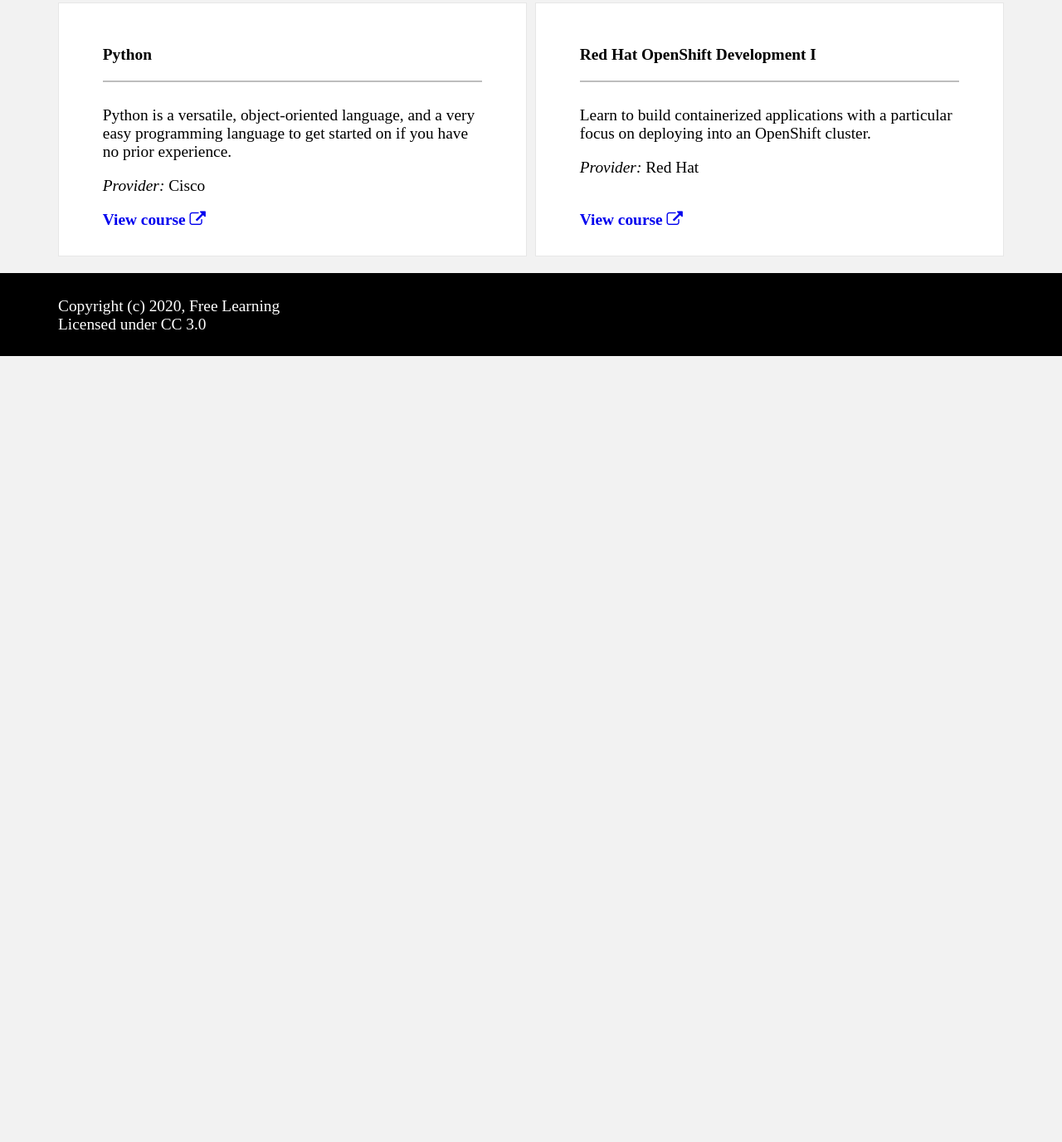
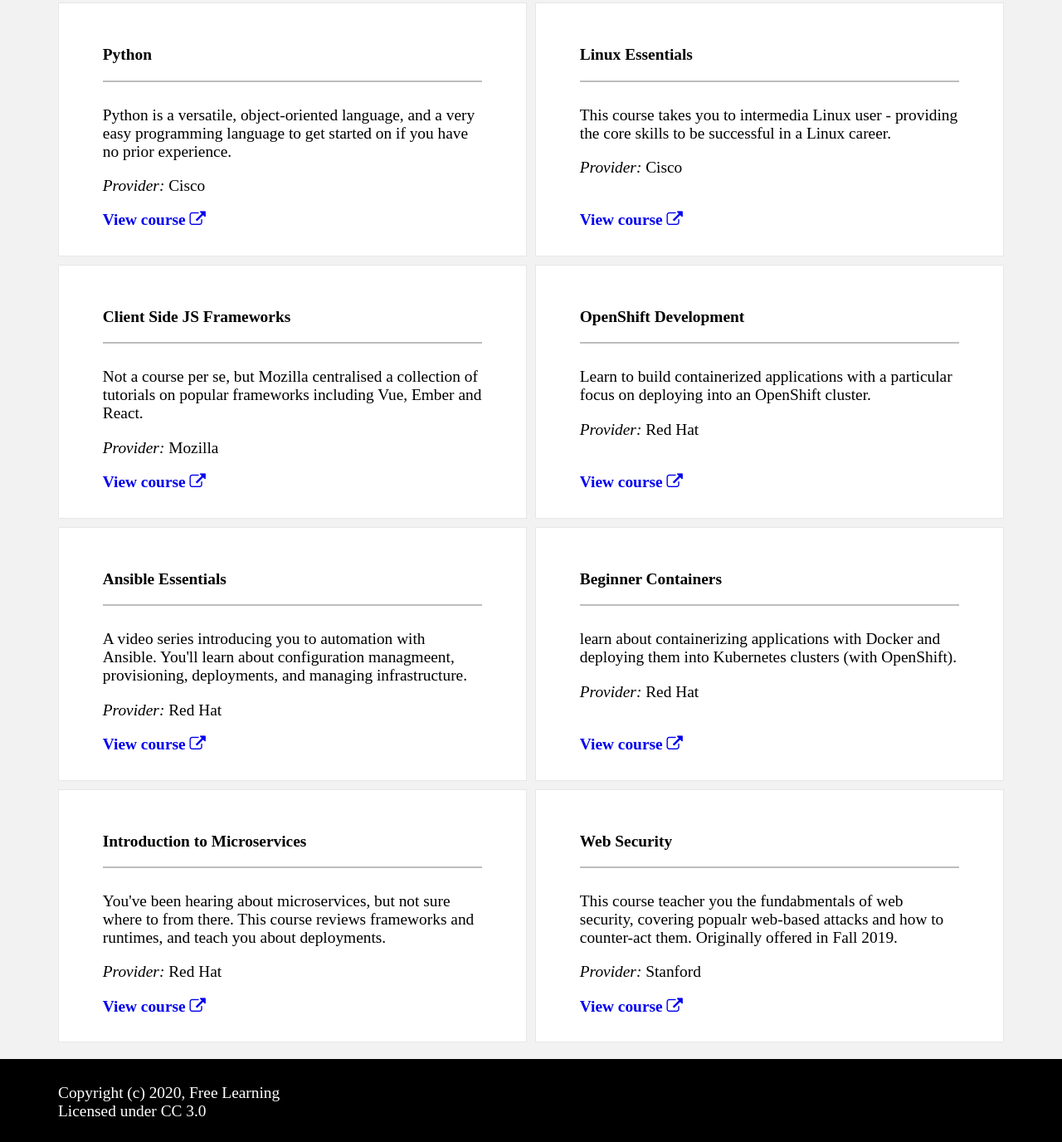
Before and after one commit to freelearningcourses/website, a plain HTML site: page index.html in a window 1280 px wide. Shown: the part 529-1905 px from the top of the page at 83% size. Before the commit the page ends 958 px from the top, so only its background shows below. Drawn offline with Linux system fonts and the light colour scheme.

Commit message:
Flesh out more courses

```diff
--- a/index.html
+++ b/index.html
@@ -68,7 +68,35 @@
 
             <div class="card">
                 <div class="card-header">
-                    <h3>Red Hat OpenShift Development I</h3>
+                    <h3>Linux Essentials</h3>
+                    <hr>
+                </div>
+                <div class="card-body">
+                    <p>This course takes you to intermedia Linux user - providing the core skills to be successful in a Linux career. </p>
+                    <p><em>Provider:</em> Cisco</p>
+                </div>
+                <div class="card-footer">
+                    <a href="https://www.netacad.com/virtual/wr/linux-essentials" class="btn btn-link">View course <i class="fa fa-external-link"></i></a>
+                </div>
+            </div>
+
+            <div class="card">
+                <div class="card-header">
+                    <h3>Client Side JS Frameworks</h3>
+                    <hr>
+                </div>
+                <div class="card-body">
+                    <p>Not a course per se, but Mozilla centralised a collection of tutorials on popular frameworks including Vue, Ember and React.</p>
+                    <p><em>Provider:</em> Mozilla</p>
+                </div>
+                <div class="card-footer">
+                    <a href="https://developer.mozilla.org/en-US/docs/Learn/Tools_and_testing/Client-side_JavaScript_frameworks" class="btn btn-link">View course <i class="fa fa-external-link"></i></a>
+                </div>
+            </div>
+
+            <div class="card">
+                <div class="card-header">
+                    <h3>OpenShift Development</h3>
                     <hr>
                 </div>
                 <div class="card-body">
@@ -79,6 +107,63 @@
                     <a href="https://www.redhat.com/en/services/training/do101-introduction-openshift-applications" class="btn btn-link">View course <i class="fa fa-external-link"></i></a>
                 </div>
             </div>
+
+            <div class="card">
+                <div class="card-header">
+                    <h3>Ansible Essentials</h3>
+                    <hr>
+                </div>
+                <div class="card-body">
+                    <p>A video series introducing you to automation with Ansible. You'll learn about configuration managmeent, provisioning, deployments, and managing infrastructure.</p>
+                    <p><em>Provider:</em> Red Hat</p>
+                </div>
+                <div class="card-footer">
+                    <a href="https://www.redhat.com/en/services/training/do007-ansible-essentials-simplicity-automation-technical-overview" class="btn btn-link">View course <i class="fa fa-external-link"></i></a>
+                </div>
+            </div>
+
+            <div class="card">
+                <div class="card-header">
+                    <h3>Beginner Containers</h3>
+                    <hr>
+                </div>
+                <div class="card-body">
+                    <p>learn about containerizing applications with Docker and deploying them into Kubernetes clusters (with OpenShift).</p>
+                    <p><em>Provider:</em> Red Hat</p>
+                </div>
+                <div class="card-footer">
+                    <a href="https://www.redhat.com/en/services/training/do080-deploying-containerized-applications-technical-overview" class="btn btn-link">View course <i class="fa fa-external-link"></i></a>
+                </div>
+            </div>
+
+            <div class="card">
+                <div class="card-header">
+                    <h3>Introduction to Microservices</h3>
+                    <hr>
+                </div>
+                <div class="card-body">
+                    <p>You've been hearing about microservices, but not sure where to from there. This course reviews frameworks and runtimes, and teach you about deployments.</p>
+                    <p><em>Provider:</em> Red Hat</p>
+                </div>
+                <div class="card-footer">
+                    <a href="https://www.redhat.com/en/services/training/do092-developing-cloud-native-applications-microservices-architectures" class="btn btn-link">View course <i class="fa fa-external-link"></i></a>
+                </div>
+            </div>
+
+            <div class="card">
+                <div class="card-header">
+                    <h3>Web Security</h3>
+                    <hr>
+                </div>
+                <div class="card-body">
+                    <p>This course teacher you the fundabmentals of web security, covering popualr web-based attacks and how to counter-act them. Originally offered in Fall 2019.</p>
+                    <p><em>Provider:</em> Stanford</p>
+                </div>
+                <div class="card-footer">
+                    <a href="https://web.stanford.edu/class/cs253/" class="btn btn-link">View course <i class="fa fa-external-link"></i></a>
+                </div>
+            </div>
+
         </section>
         <footer>
             <div id="footerContent">
```
